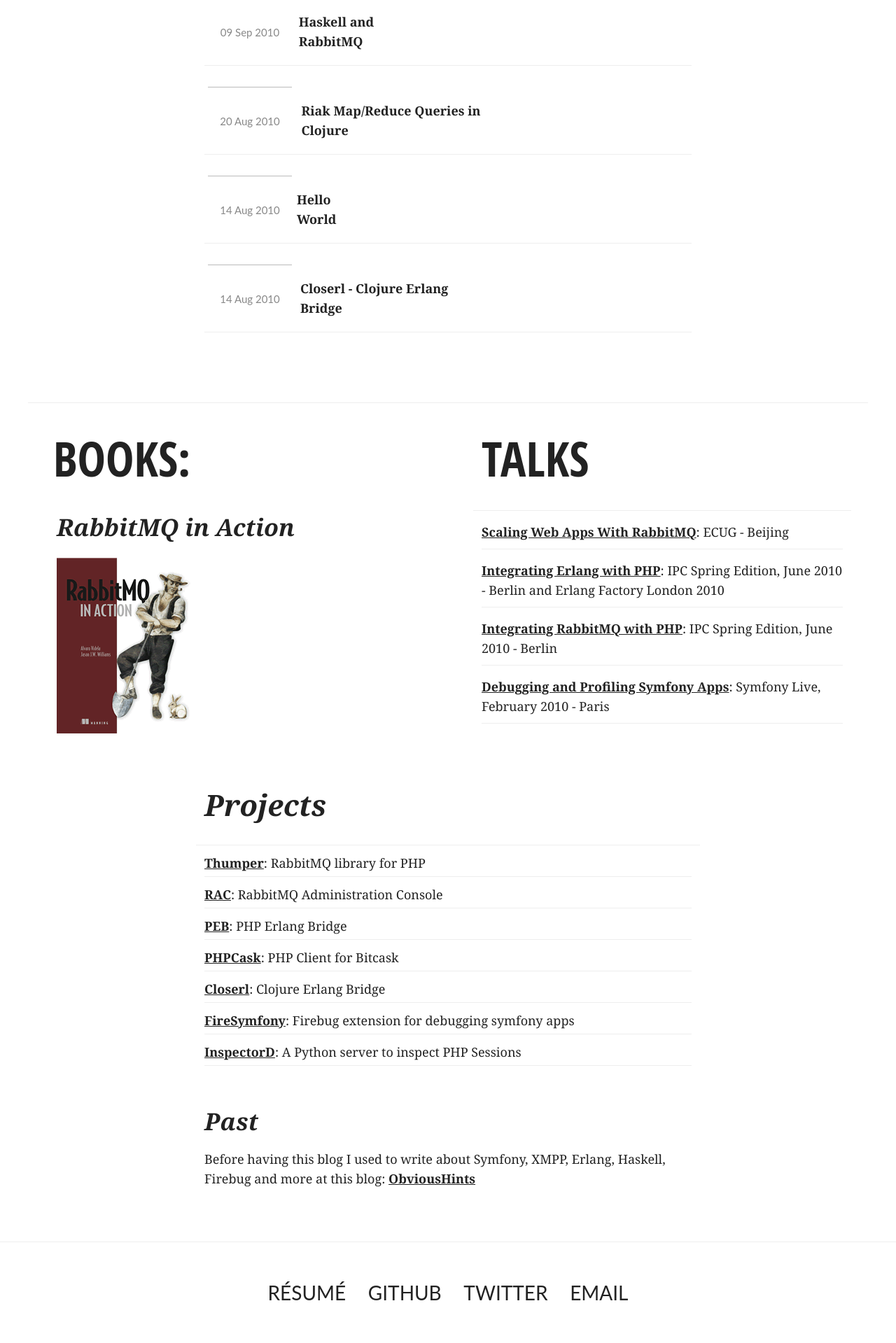
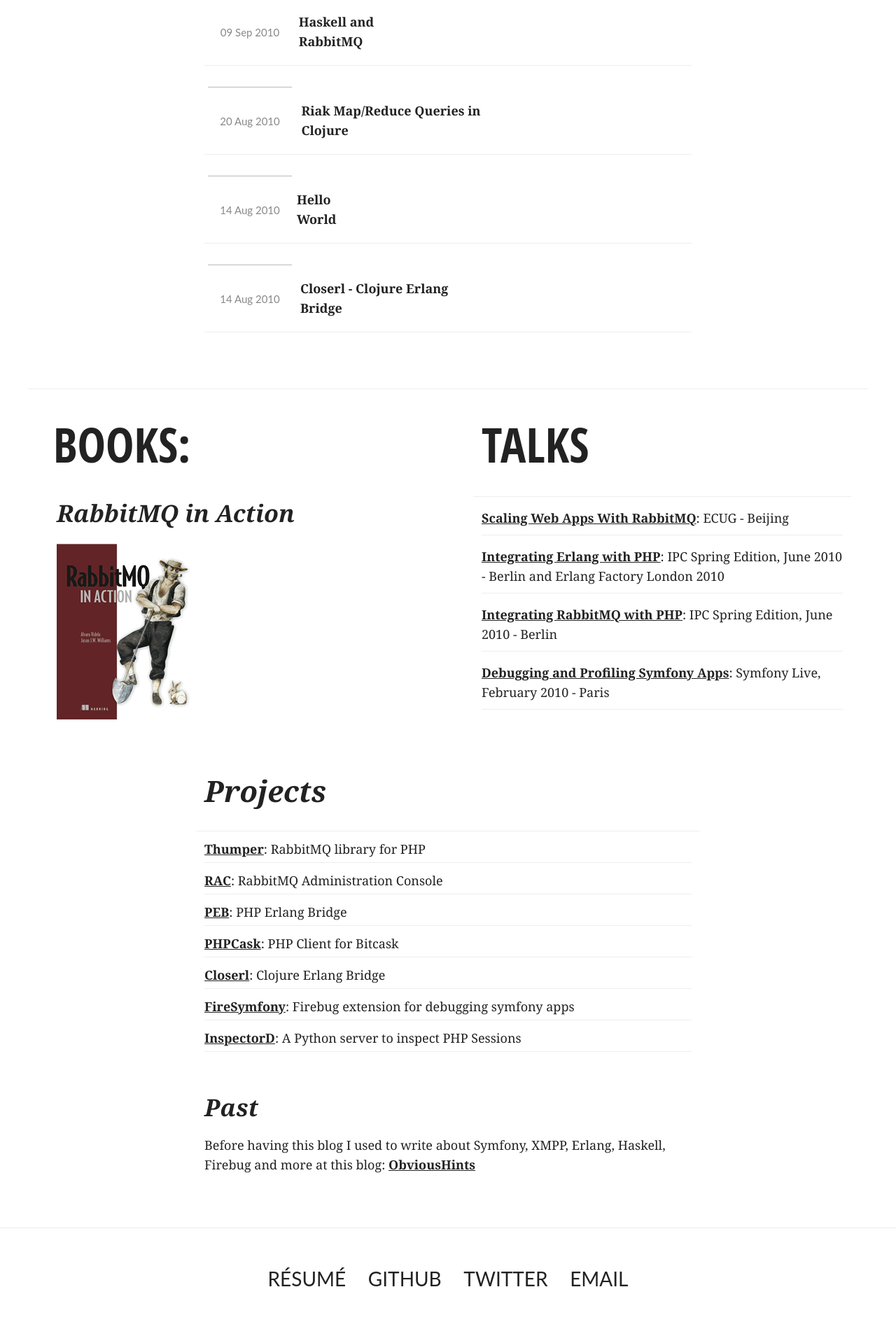
Before and after one commit to videlalvaro/videlalvaro.github.io, a Jekyll site: the page built from index.html, in a window 1280 px wide. Shown: the part 2824-4743 px from the top of the page at 70% size. Built offline with Jekyll 4.4.1, drawn with Linux system fonts in a browser that asks for light colours.

Commit message:
more style changes

```diff
--- a/css/screen.css
+++ b/css/screen.css
@@ -464,7 +464,8 @@
   font-family: monospace;
   background-color: #eeeeee;
   border: 1px solid #bbbbbb;
-  padding: .2rem .4rem; }
+  padding: .2rem .4rem;
+  overflow-x: scroll; }
 article pre code {
   padding: 1rem; }
 article blockquote {
@@ -871,10 +872,10 @@
     overflow: hidden;
     margin: 6px 12px; }
 article .posts {
-  padding-bottom: 20px; }
+  padding-bottom: 10px; }
   @media only screen and (min-width: 620px) {
     article .posts {
-      padding-bottom: 40px; } }
+      padding-bottom: 20px; } }
   article .posts li {
     border-bottom: 1px solid #eeeeee;
     margin-bottom: 20px; }
@@ -907,6 +908,11 @@
       @media only screen and (min-width: 620px) {
         article .posts li a {
           padding: 20px 1% 20px 3%; } }
+article h4.center {
+  margin: -40px auto;
+  padding-bottom: 100px; }
+  article h4.center a {
+    text-decoration: none; }
 article .books .book h5 {
   padding: 0 0 20px; }
   article .books .book h5 a {
```
